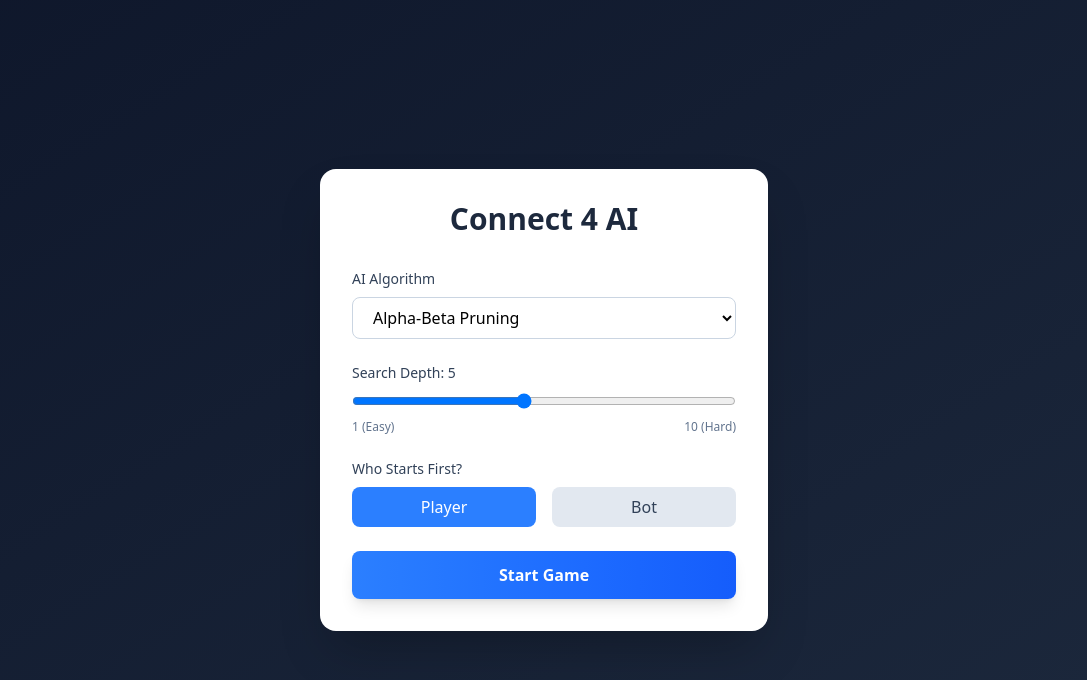
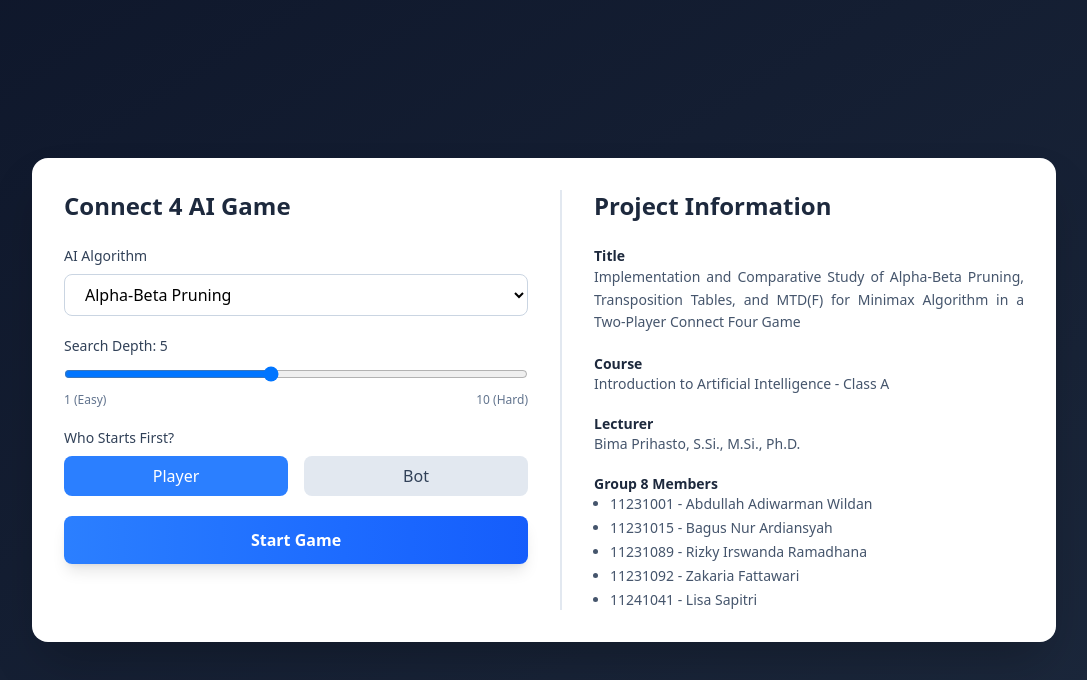
Before and after one commit to NotHydra/connect-4-game, a React (Vite) app: page / in a window 1280 px wide. Shown: the top 680 px of the page, without its empty margins (96-1183 px from the left). Built offline with nearby package versions, Linux system fonts and the light colour scheme.

Commit message:
feat: add project information

```diff
--- a/src/App.tsx
+++ b/src/App.tsx
@@ -878,13 +878,15 @@ export default function App(): JSX.Element {
 
 	if (gameState === "setup") {
 		return (
-			<div className="min-h-screen bg-linear-to-br from-slate-900 to-slate-800 flex items-center justify-center p-8">
-				<div className="bg-white rounded-2xl shadow-2xl p-8 max-w-md w-full">
-					<h1 className="text-3xl font-bold text-slate-800 mb-8 text-center">
-						Connect 4 AI
-					</h1>
+			<div className="min-h-screen bg-linear-to-br from-slate-900 to-slate-800 flex items-center justify-center p-4 sm:p-8">
+				<div className="bg-white rounded-2xl shadow-2xl px-4 py-8 sm:p-8 max-w-5xl w-full">
+					<div className="grid grid-cols-1 lg:grid-cols-2 gap-8">
+						{/* Left Column: Game Configuration */}
+						<div className="space-y-5">
+							<h2 className="text-2xl font-bold text-slate-800 mb-6">
+								Connect 4 AI Game
+							</h2>
 
-					<div className="space-y-6">
 							{/* Algorithm Selection */}
 							<div>
 								<label className="block text-sm font-medium text-slate-700 mb-2">
@@ -896,7 +898,8 @@ export default function App(): JSX.Element {
 									onChange={(e) =>
 										setConfig({
 											...config,
-										algorithm: e.target.value as Algorithm,
+											algorithm: e.target
+												.value as Algorithm,
 										})
 									}
 									className="w-full px-4 py-2 border border-slate-300 rounded-lg focus:ring-2 focus:ring-blue-500 focus:border-transparent"
@@ -989,6 +992,72 @@ export default function App(): JSX.Element {
 								Start Game
 							</button>
 						</div>
+
+						{/* Right Column: Project Information */}
+						<div className="space-y-5 border-slate-200 border-t-2 sm:border-t-0 sm:border-l-2 pt-8 sm:pt-0 sm:pl-8">
+							<h2 className="text-2xl font-bold text-slate-800 mb-6">
+								Project Information
+							</h2>
+
+							{/* Title */}
+							<div>
+								<h3 className="font-bold text-slate-800 text-sm">
+									Title
+								</h3>
+
+								<p className="text-slate-600 text-sm leading-relaxed text-justify">
+									Implementation and Comparative Study of
+									Alpha-Beta Pruning, Transposition Tables,
+									and MTD(F) for Minimax Algorithm in a
+									Two-Player Connect Four Game
+								</p>
+							</div>
+
+							{/* Course */}
+							<div>
+								<h3 className="font-bold text-slate-800 text-sm">
+									Course
+								</h3>
+
+								<p className="text-slate-600 text-sm">
+									Introduction to Artificial Intelligence -
+									Class A
+								</p>
+							</div>
+
+							{/* Lecturer */}
+							<div>
+								<h3 className="font-bold text-slate-800 text-sm">
+									Lecturer
+								</h3>
+
+								<p className="text-slate-600 text-sm">
+									Bima Prihasto, S.Si., M.Si., Ph.D.
+								</p>
+							</div>
+
+							{/* Members */}
+							<div>
+								<h3 className="font-bold text-slate-800 text-sm">
+									Group 8 Members
+								</h3>
+
+								<ul className="text-slate-600 ml-4 space-y-1 text-sm list-disc">
+									<li>
+										11231001 - Abdullah Adiwarman Wildan
+									</li>
+
+									<li>11231015 - Bagus Nur Ardiansyah</li>
+
+									<li>11231089 - Rizky Irswanda Ramadhana</li>
+
+									<li>11231092 - Zakaria Fattawari</li>
+
+									<li>11241041 - Lisa Sapitri</li>
+								</ul>
+							</div>
+						</div>
+					</div>
 				</div>
 			</div>
 		);
@@ -999,12 +1068,12 @@ export default function App(): JSX.Element {
 	// ========================================================================
 
 	return (
-		<div className="min-h-screen bg-linear-to-br from-slate-900 to-slate-800 p-8">
+		<div className="min-h-screen bg-linear-to-br from-slate-900 to-slate-800 p-4 sm:p-8">
 			<div className="max-w-6xl mx-auto">
 				{/* Header Section */}
 				<div className="text-center mb-6">
 					<h1 className="text-4xl font-bold text-white mb-2">
-						Connect 4 AI
+						Connect 4
 					</h1>
 
 					<p className="text-slate-300">
@@ -1015,8 +1084,14 @@ export default function App(): JSX.Element {
 								: config.algorithm === "transposition"
 								? "Transposition Table"
 								: "MTD(f)"}
-						</span>{" "}
-						| Depth: {config.searchDepth}
+						</span>
+					</p>
+
+					<p className="text-slate-300">
+						Depth:{" "}
+						<span className="font-semibold">
+							{config.searchDepth}
+						</span>
 					</p>
 				</div>
 
```
Lines whose indentation alone changed are shown as unchanged.
